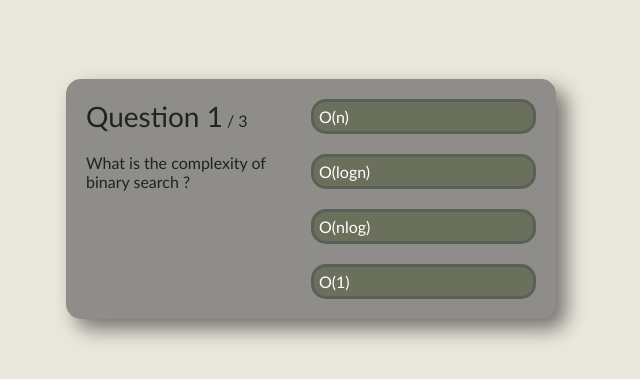
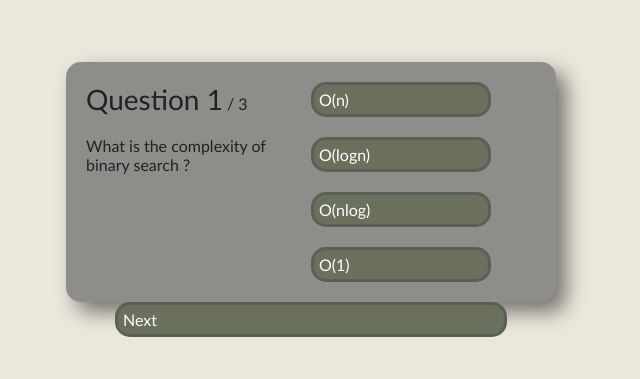
Before and after one commit to singhsanket143/quizapp-react, a React (Vite) app: page / in a window 1280 px wide. Shown: the part 201-580 px from the top of the page, without its empty margins (329-969 px from the left). Built offline with nearby package versions, Linux system fonts and the light colour scheme.

Commit message:
Added state variable

```diff
--- a/src/App.jsx
+++ b/src/App.jsx
@@ -1,9 +1,12 @@
 /* eslint-disable react/jsx-key */
+import { useState } from 'react';
 import './App.css'
 
 function App() {
 
-  const currentQuestion = 0;
+  console.log("Rendered");
+
+  let [currentQuestion, setCurrentQuestion] = useState(0);
 
   const quizQuestions = [
     {
@@ -35,20 +38,35 @@ function App() {
     },
   ];
 
+  function onNextClick() {
+    if(currentQuestion == quizQuestions.length - 1) return;
+    setCurrentQuestion(currentQuestion + 1);
+  }
+
+  function checkAnswer() {
+
+  }
+
   return (
+    <div className="card-wrapper">
       <div className="app">
         <div className="question-section">
           <div className="question-count">
             <span>Question {currentQuestion + 1}</span> / {quizQuestions.length}
           </div>
           <div className="question-text">
-          {quizQuestions[0].question}
+            {quizQuestions[currentQuestion].question}
           </div>
         </div>
         <div className="answer-section">
-          { quizQuestions[0].options.map(option => <button>{option.answer}</button>) }
+            { quizQuestions[currentQuestion].options.map(option => <button onClick={checkAnswer}>{option.answer}</button>) }
         </div>
       </div>
+      {/* Button to show next question */}
+      {/* onClick is a HOF, onNextClick is a callback function */}
+      <button onClick={onNextClick}>Next</button>
+    </div>
+
   );
 
 }
--- a/src/index.css
+++ b/src/index.css
@@ -72,7 +72,7 @@ body {
 }
 
 button {
-  width: 100%;
+  width: 80%;
   font-size: 16px;
   color: #ffffff;
   background-color: #6B705C; /* Dark khaki background */
@@ -104,3 +104,10 @@ button:focus {
 button svg {
   margin-right: 5px;
 }
+
+.card-wrapper {
+  display: flex;
+  flex-direction: column;
+  justify-content: center;
+  align-items: center;
+}
```
Lines whose indentation alone changed are shown as unchanged.
